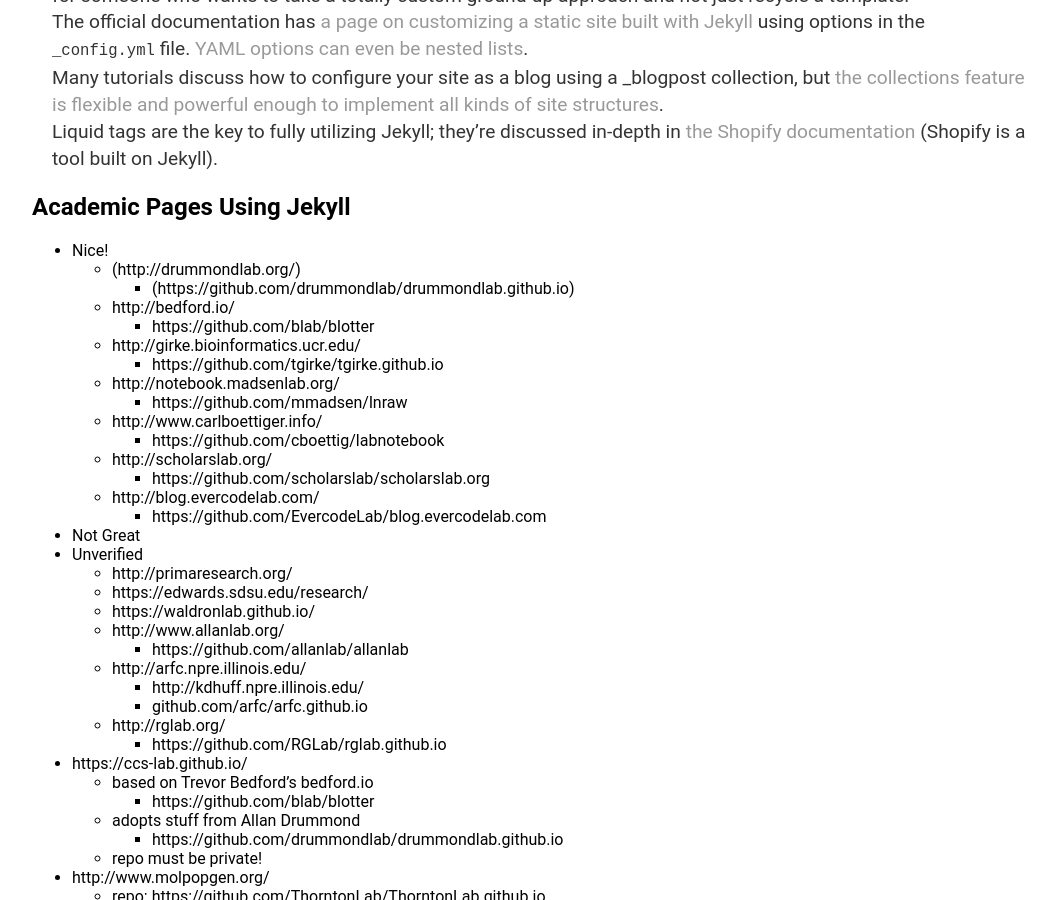
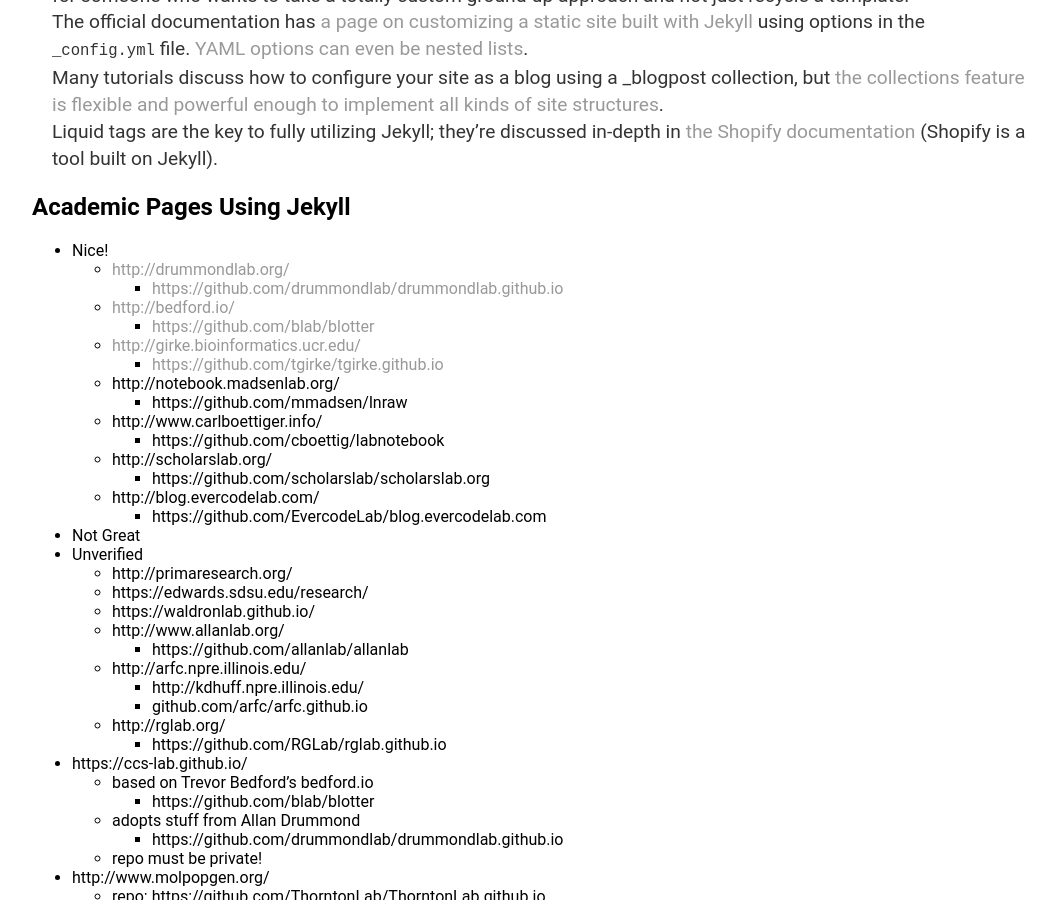
Before and after one commit to brandoncurtis/wiki, a Jekyll site: the page built from _wikipages/software/jekyll.md, in a window 1280 px wide and 900 px high, scrolled down 818 px. Shown: the whole window, without its empty margins (108-1163 px from the left). Built offline with Jekyll 4.4.1, drawn with Linux system fonts in a browser that asks for light colours.

Commit message:
fixing link formatting

```diff
--- a/_wikipages/software/jekyll.md
+++ b/_wikipages/software/jekyll.md
@@ -32,12 +32,12 @@
 ## Academic Pages Using Jekyll
 
 + Nice!
-  + (http://drummondlab.org/)
-    + (https://github.com/drummondlab/drummondlab.github.io)
-  + http://bedford.io/
-    + https://github.com/blab/blotter
-  + http://girke.bioinformatics.ucr.edu/
-    + https://github.com/tgirke/tgirke.github.io
+  + <http://drummondlab.org/>
+    + <https://github.com/drummondlab/drummondlab.github.io>
+  + <http://bedford.io/>
+    + <https://github.com/blab/blotter>
+  + <http://girke.bioinformatics.ucr.edu/>
+    + <https://github.com/tgirke/tgirke.github.io>
   + http://notebook.madsenlab.org/
     + https://github.com/mmadsen/lnraw
   + http://www.carlboettiger.info/
```
